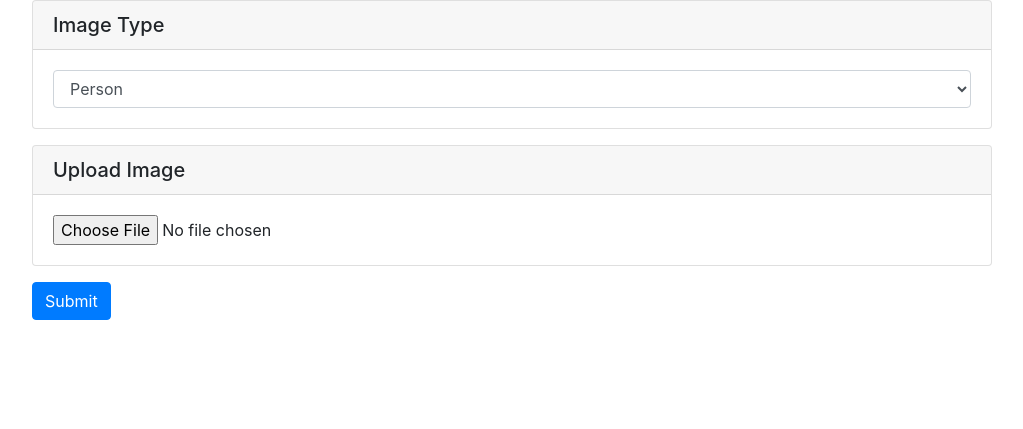
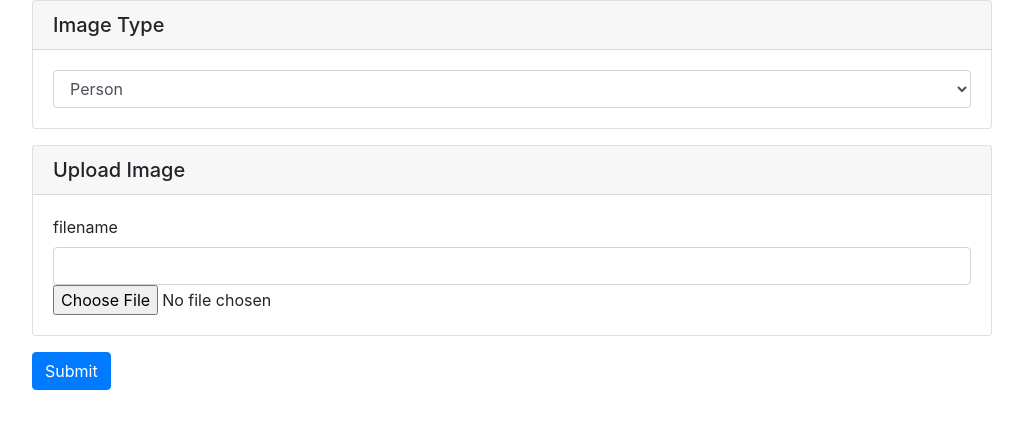
Before and after one commit to Georgeleeh/pubcrawl, a Flask app: page /image/upload in a window 1280 px wide. Shown: the top 429 px of the page, without its empty margins (128-1151 px from the left). Run offline with Flask 2, Linux system fonts and the light colour scheme; some libraries are stand-ins or nearby versions.

Commit message:
add custom filenames for uploaded images

```diff
--- a/App/routes.py
+++ b/App/routes.py
@@ -24,7 +24,10 @@ def image_upload():
         return render_template('image_upload.html')
     elif request.method == 'POST':
       f = request.files['file']
-      f.save(f"App/static/images/{request.form.get('image_type')}/" + secure_filename(f.filename))
+      fname = f.filename.split('.')
+      fname[0] = request.form.get('filename')
+      fname = '.'.join(fname)
+      f.save(f"App/static/images/{request.form.get('image_type')}/" + secure_filename(fname))
       return 'file uploaded successfully'
 
 # ---------------  PERSON  --------------- #
--- a/App/templates/image_upload.html
+++ b/App/templates/image_upload.html
@@ -23,6 +23,14 @@
   <div class="card form-group">
     <h5 class="card-header">Upload Image</h5>
     <div class="card-body">
+      <label>filename</label>
+      <input
+        class="form-control"
+        id="filename"
+        name="filename"
+        type="text"
+        required
+      />
       <input
         type="file"
         class="form-control-file"
```
